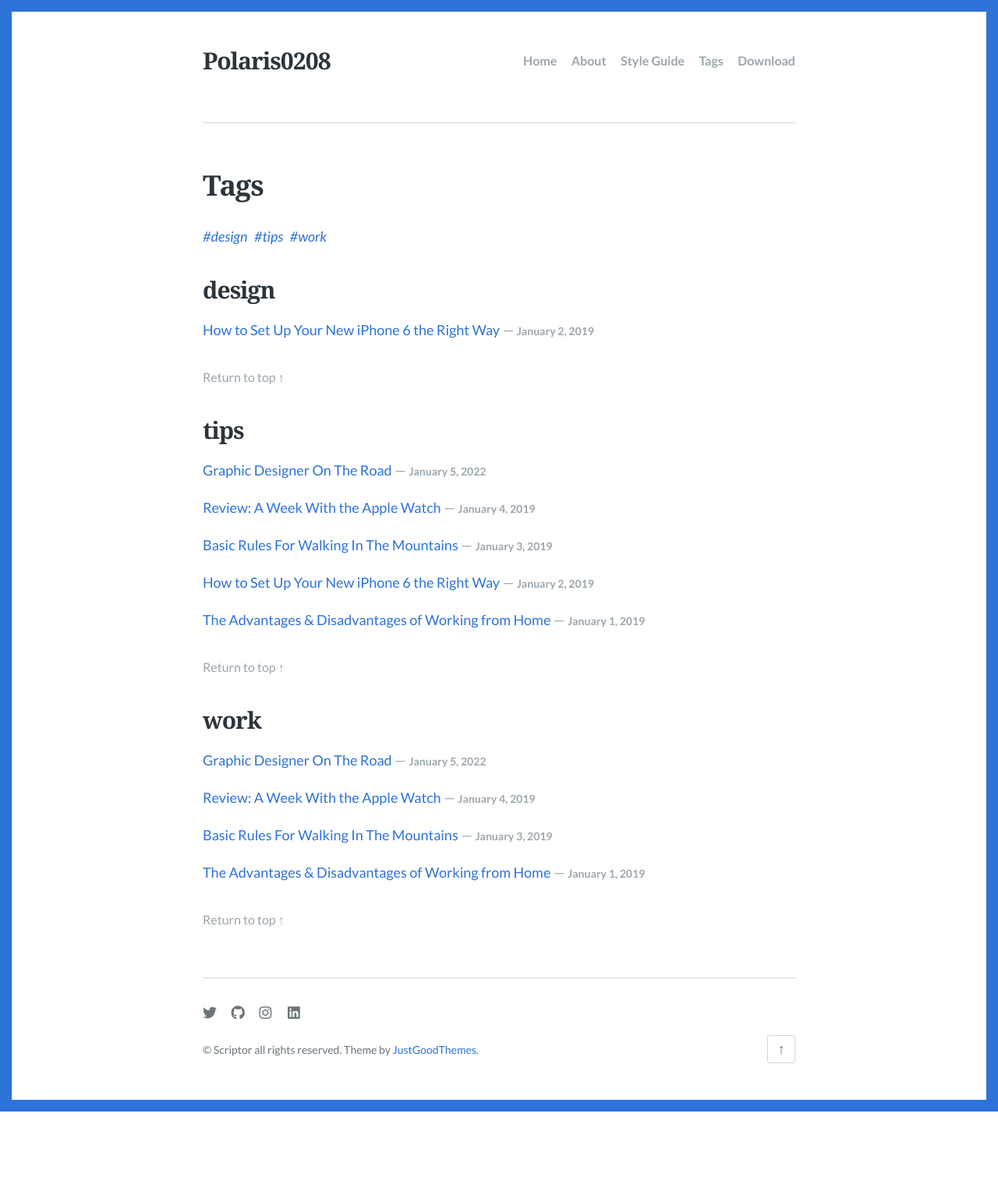
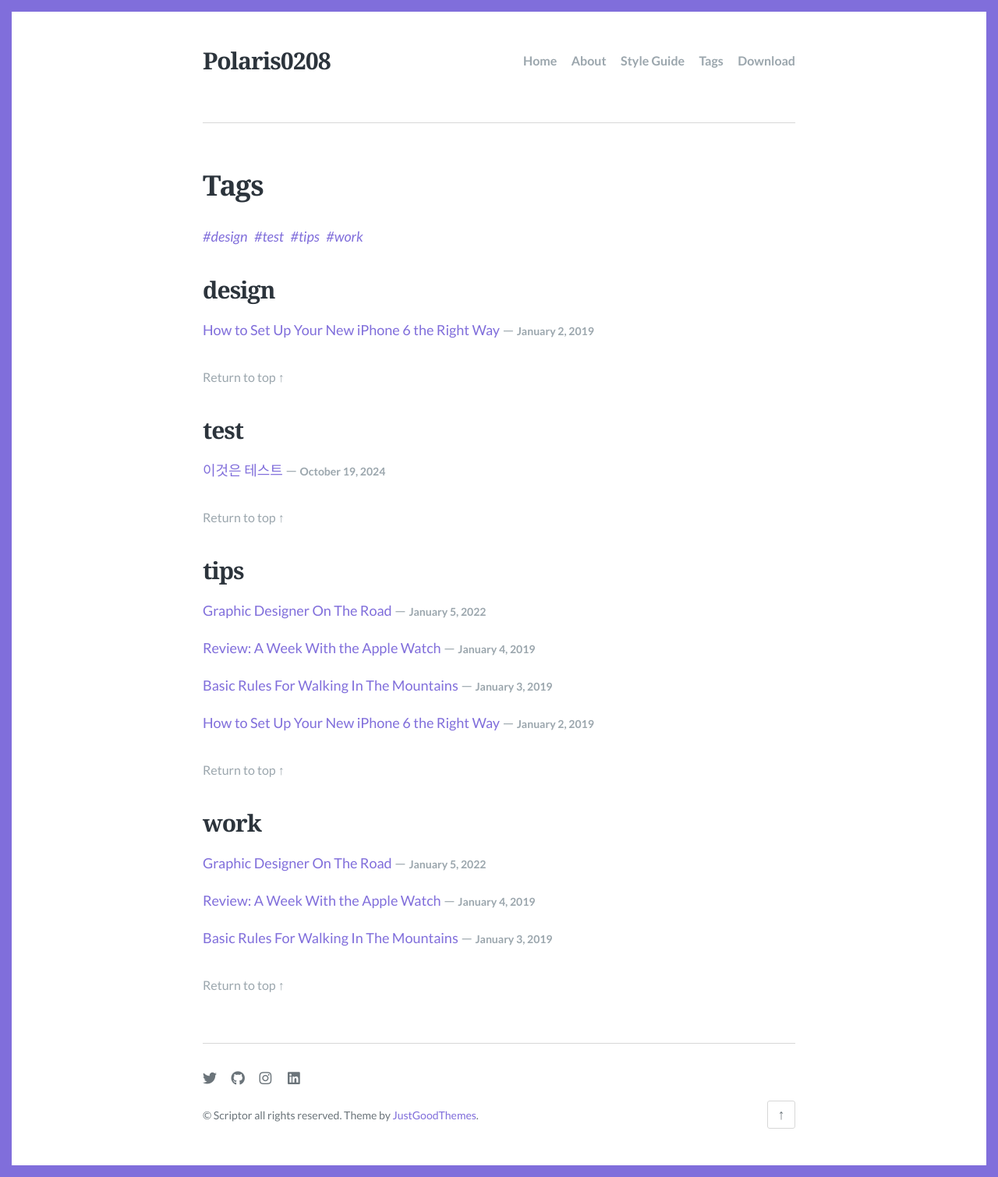
Before and after one commit to polaris0208/polaris0208.github.io, a Jekyll site: the page built from tags.md, in a window 1280 px wide. Shown: the whole page at 78% size. Built offline with Jekyll 4.4.1, drawn with Linux system fonts in a browser that asks for light colours; some web fonts are replaced; before the commit the page ends 1426 px from its top, so only the background shows below that; some of the changed lines change nothing that is shown.

Commit message:
post test

```diff
--- a/_config.yml
+++ b/_config.yml
@@ -43,7 +43,7 @@ navigation:
 disqus: justgoodthemes
 
 # Colors
-accent_color: '#2d72d9'
+accent_color: '#806edb'
 
 # Site footer
 footer:
--- a/_posts/2019-01-01-the-advantages-and-disadvantages-of-working-from-home.md
+++ /dev/null
@@ -1,28 +0,0 @@
----
-layout: post
-title: "The Advantages & Disadvantages of Working from Home"
-description: "A work at home parent is an entrepreneur who works from home and integrates parenting into his or her business activities."
-date: 2019-01-01
-feature_image: images/desk.jpg
-tags: [tips, work]
----
-
-A work at home parent is an entrepreneur who works from home and integrates parenting into his or her business activities. They are sometimes referred to as a WAHM *(work at home mom)* or a WAHD *(work at home dad)*.
-
-Entrepreneurs choose to run businesses from home for a variety of reasons, including lower business expenses, personal health limitations, eliminating commuting, or in order to have a more flexible schedule. This flexibility can give an entrepreneur more options when planning tasks, business and non-business, including parenting duties. While some home-based entrepreneurs opt for childcare outside the home,[1] others integrate child rearing into their work day and workspace. The latter are considered work-at-home parents.
-
-<!--more-->
-
-Many WAHPs start home-based businesses in order to care for their children while still creating income. The desire to care for one's own children, the incompatibility of a 9-to-5 work day with school hours or sick days, and the expense of childcare prompt many parents to change or leave their jobs in the workforce to be available to their children. Many WAHPs build a business schedule that can be integrated with their parenting duties.
-
-## Concept
-
-The Fusion Festival combines all styles of the underground electronic music scene and various other styles, sometimes depending on the attendees who choose to play their own music. It is described as a space people go to free their minds from their everyday lives, jobs, studies and other responsibilities. It is the result of the search for an alternative through music, to the system "people are forced to live in". People go to the Fusion to experience a different way of socializing and living, where experiencing one another freely, sharing love for music and art connects different scenes and minds. It is a clothing-optional event. Art installations include performance arts, static artworks, sculptures, art cars and various other forms.
-
-Fusion Festival began in 1997 near the city of Lärz in north-eastern Germany, about 160 km from Berlin and 230 km from Hamburg.
-
-## Festival Site
-
-The location is on the original grass-covered grounds of a disused military airfield (at 53°20′48.11″N 12°44′23.25″E for the 234-hectare area central field) about 4.5 km (2.25 miles) due north of the modern Rechlin-Lärz Airfield facility. The site was first acquired by the German Empire in 1916 as an aviation research and training ground, opening the facility for use by the Luftstreitkräfte in August 1918. After the establishment of the Luftwaffe in 1935, the field served as the Erprobungsstelle Rechlin central military aircraft test facility of the Third Reich through early 1945, and it was captured by the Soviet Red Army on May 2, 1945, for use by the VVS.
-
-There are grass-covered concrete hangars (actual bunkers) from that time that were used for Soviet fighter aircraft (hence the Cyrillic transliteration of the festival name and various stages, as many Cyrillic inscriptions were still present on the site). The airfield was reopened for civilian use in 1994 and sold to the Müritz Airpark Group in 2010. [[Source](https://en.wikipedia.org/wiki/Fusion_Festival)]
--- /dev/null
+++ b/_posts/2024-10-19-test.md
@@ -0,0 +1,10 @@
+---
+layout: post
+title: "이것은 테스트"
+description: "테스트 이것은 테스트"
+date: 2024-10-19
+feature_image: ""
+tags: [test]
+---
+
+# 테스트 이것은 테스트
--- a/assets/css/style.scss
+++ b/assets/css/style.scss
@@ -30,7 +30,7 @@ $font: (
 );
 
 // Palette.
-{% assign accent = site.accent_color | default: '#2d72d9' %}
+{% assign accent = site.accent_color | default: '#806edb' %}
 $palette: (
   accent:    {{ accent }},
   primary:   #6b747a,
```
